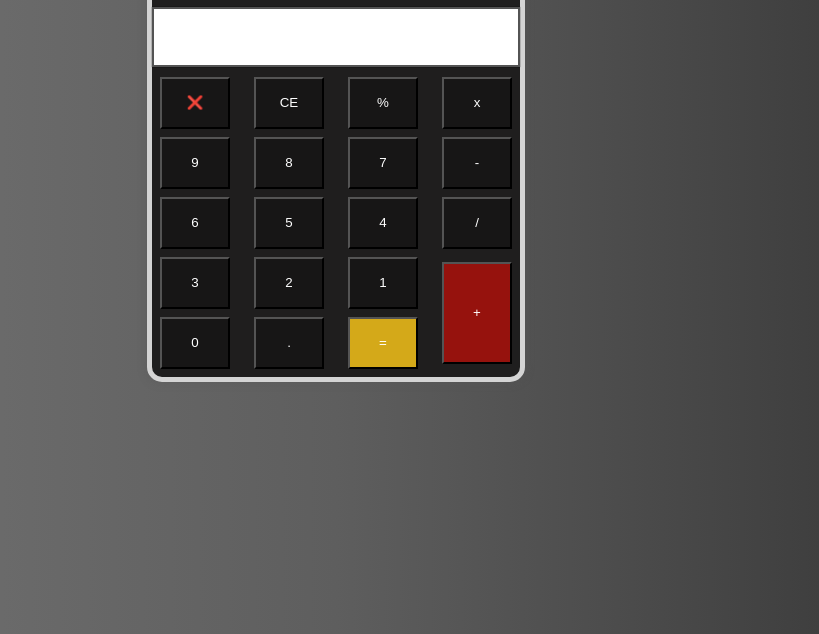
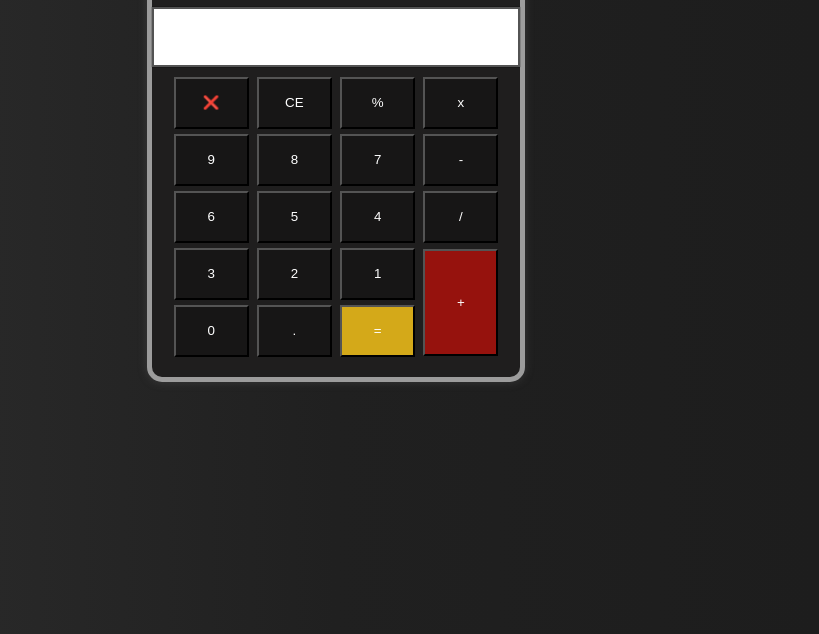
Before and after one commit to Teetteu/calculator, a plain HTML site: page index.html in a window 1280 px wide. Shown: the part 166-800 px from the top of the page, without its empty margins (304-1123 px from the left). Drawn offline with Linux system fonts and the light colour scheme.

Commit message:
Update style.css

```diff
--- a/style.css
+++ b/style.css
@@ -1,5 +1,5 @@
 body{
-    background-image: linear-gradient(to right, rgb(117, 117, 117) ,  rgb(94, 94, 94) , rgb(53, 53, 53));
+    background-image: linear-gradient(to right, rgb(47, 47, 47) ,  rgb(32, 32, 32) , rgb(28, 28, 28));
     color: white;
     font-family: Arial, Helvetica, sans-serif;
     display: flex;
@@ -12,7 +12,7 @@ body{
 main{
     max-width: 400px;
     height: 450px;
-    border: 5px solid rgb(212, 212, 212);
+    border: 5px solid rgb(156, 156, 156);
     border-radius: 15px;
     text-align: center;
     box-shadow: 0px 0px 10px rgba(85, 85, 85, 0.466);
@@ -22,7 +22,7 @@ main{
 
 
 button{
-    width: 70px;
+    width: 75px;
     height: 52px;
     background-color: rgba(17, 17, 17, 0.521);
     color: rgb(255, 255, 255);
@@ -49,14 +49,15 @@ button:hover{
 #keys{
     display: grid;
     grid-template-columns: repeat(4, 1fr);
-    gap: 8px;
+    gap: 5px;
     margin: 0px;
+    padding: 0px 20px
 }
 
 #mais{
     background-color: rgb(150, 18, 13);
     grid-row: span 2;
-    height: 102px;
+    height: 107px;
 }
 
 #igual{
```
